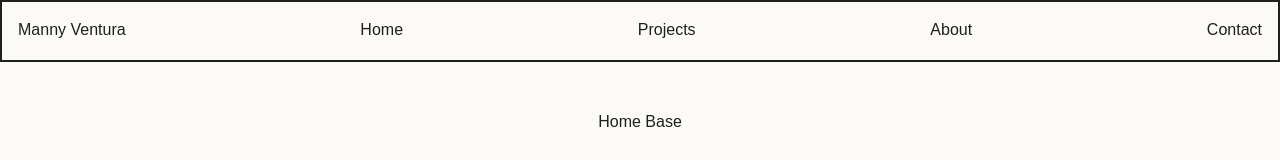
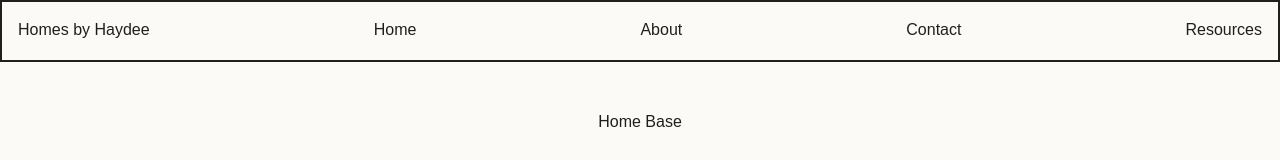
Before and after one commit to Manny-Ventura/homes-by-haydee, a Next.js app: page / in a window 1280 px wide. Shown: the top 160 px of the page. Built offline with nearby package versions, Linux system fonts and the light colour scheme.

Commit message:
adjusted text to align with future adjustments

```diff
--- a/components/Navbar.tsx
+++ b/components/Navbar.tsx
@@ -16,7 +16,7 @@ export default function Navbar() {
       <nav className="w-full">
         <div className="flex hidden w-full justify-between p-4 md:flex">
           <div className="px-auto">
-            <h3>Manny Ventura</h3>
+            <h3>Homes by Haydee</h3>
           </div>
           <Link
             href="/"
@@ -28,23 +28,23 @@ export default function Navbar() {
             className="duration:150 hidden border-b-2 border-transparent text-(--text-secondary) transition-colors hover:border-(--accent) hover:text-(--text-primary) md:flex"
             href="/projects"
           >
-            Projects
+            About
           </Link>
           <Link
             className="duration:150 hidden border-b-2 border-transparent text-(--text-secondary) transition-colors hover:border-(--accent) hover:text-(--text-primary) md:flex"
             href="/about"
           >
-            About
+            Contact
           </Link>
           <Link
             className="duration:150 hidden border-b-2 border-transparent text-(--text-secondary) transition-colors hover:border-(--accent) hover:text-(--text-primary) md:flex"
             href="/contact"
           >
-            Contact
+            Resources
           </Link>
         </div>
         <div className="flex items-center justify-between p-4 md:hidden">
-          <h1>Manny Ventura</h1>
+          <h1>Homes by Haydee</h1>
           <button
             className="mr-2 h-full justify-self-end md:hidden"
             onClick={toggleMenu}
@@ -64,19 +64,19 @@ export default function Navbar() {
               className="duration:150 w-full border-2 border-(--border) bg-(--surface) py-5 text-center transition-colors hover:bg-(--bg)"
               href="/projects"
             >
-              Projects
+              About
             </a>
             <a
               className="duration:150 w-full border-2 border-(--border) bg-(--surface) py-5 text-center transition-colors hover:bg-(--bg)"
               href="/about"
             >
-              About
+              Contact
             </a>
             <a
               className="duration:150 w-full border-2 border-(--border) bg-(--surface) py-5 text-center transition-colors hover:bg-(--bg)"
               href="/contact"
             >
-              Contact
+              Resources
             </a>
           </div>
         )}
```
